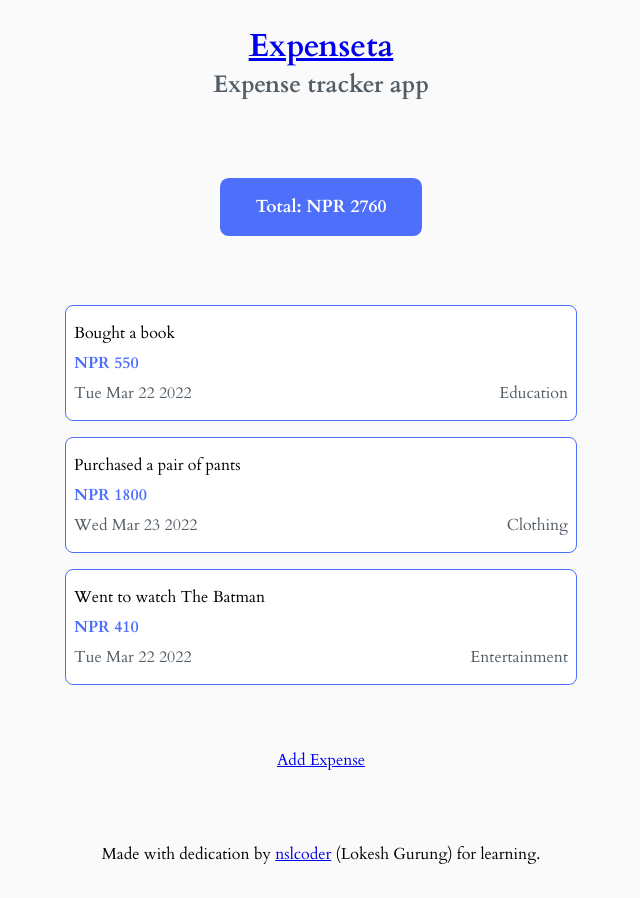
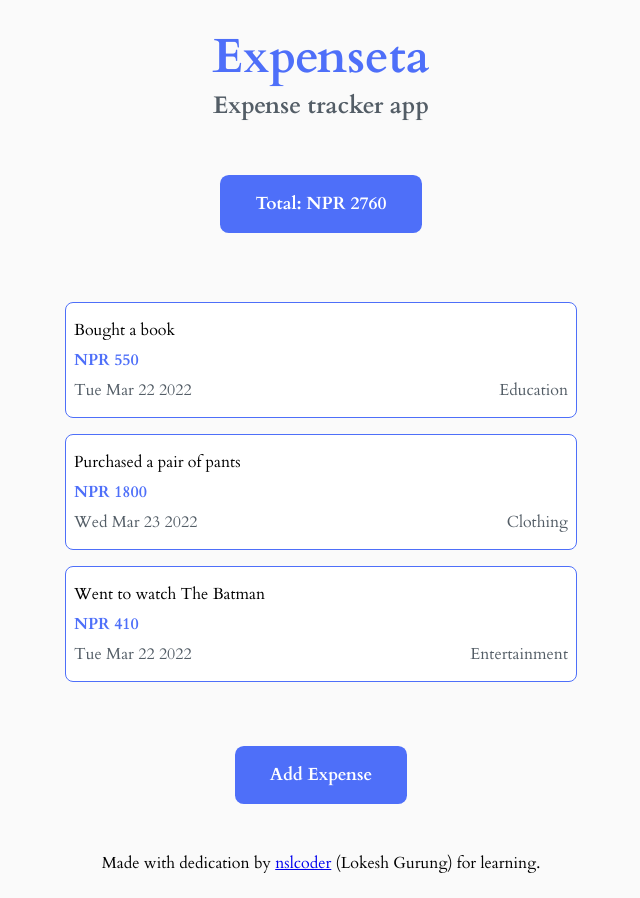
Before and after one commit to nslcoder/expenseta, a React (Create React App) app: page / in a window 1280 px wide. Shown: the whole page, without its empty margins (319-959 px from the left). Built offline with nearby package versions, Linux system fonts and the light colour scheme.

Commit message:
style: fix css issues for routes

```diff
--- a/src/App.css
+++ b/src/App.css
@@ -1,22 +1,25 @@
-.App > h1 {
+.app > a {
+  text-decoration: none;
   color: #4e6ff9;
-  font-size: 3em;
+  font-size: 1.5em;
 }
 
-.App > h2 {
+.app > h2 {
   color: #535d66;
 }
 
-.App > h1,
-h2,
-footer {
-  text-align: center;
-}
-
-.App {
+.app {
   margin: 1em;
   padding: 0.5em;
   width: 40vw;
+  display: flex;
+  flex-direction: column;
+  align-items: center;
+}
+
+.expenses {
+  width: inherit;
+  margin-bottom: 3em;
   display: flex;
   flex-direction: column;
   align-items: center;
@@ -65,8 +68,22 @@ footer {
   display: inline-block;
 }
 
+.add-expense {
+  padding: 1em 2em;
+  background-color: #4e6ff9;
+  border-radius: 0.5em;
+  font-size: 1.1em;
+  font-weight: 700;
+}
+
+.add-expense > a {
+  text-decoration: none;
+  color: #fff;
+}
+
 .expenses-form {
   width: inherit;
+  margin: 3em 0;
   display: flex;
   flex-direction: column;
   align-items: center;
@@ -132,12 +149,8 @@ input:focus {
   cursor: pointer;
 }
 
-footer {
-  margin-top: 3em;
-}
-
 @media screen and (min-width: 416px) and (max-width: 950px) {
-  .App {
+  .app {
     width: 65vw;
   }
 
@@ -147,7 +160,7 @@ footer {
 }
 
 @media screen and (max-width: 415px) {
-  .App {
+  .app {
     width: 90vw;
   }
 
--- a/src/App.js
+++ b/src/App.js
@@ -3,7 +3,7 @@ import { Outlet, Link } from 'react-router-dom';
 
 function App() {
   return (
-    <div className='App'>
+    <div className='app'>
       <Link to='/'>
         <h1>Expenseta</h1>
       </Link>
--- a/src/components/ExpensesList.js
+++ b/src/components/Expenses.js
@@ -4,7 +4,7 @@ import expensesData from '../data/expenses.json';
 import Expense from './Expense';
 import TotalExpenses from './TotalExpenses';
 
-function ExpensesList() {
+function Expenses() {
   const [expenses, setExpenses] = useState(null);
 
   useEffect(() => {
@@ -22,7 +22,7 @@ function ExpensesList() {
       {!expenses ? (
         <h1>'Loading....'</h1>
       ) : (
-        <div className='App'>
+        <div className='expenses'>
           <TotalExpenses expenses={expenses} />
 
           <div className='expenses-list'>
@@ -33,7 +33,7 @@ function ExpensesList() {
             ))}
           </div>
 
-          <div className='add-btn'>
+          <div className='add-expense'>
             <Link to='/add-expense'>Add Expense</Link>
           </div>
         </div>
@@ -42,4 +42,4 @@ function ExpensesList() {
   );
 }
 
-export default ExpensesList;
+export default Expenses;
--- a/src/index.js
+++ b/src/index.js
@@ -3,7 +3,7 @@ import ReactDOM from 'react-dom';
 import { BrowserRouter, Routes, Route } from 'react-router-dom';
 import './index.css';
 import App from './App';
-import ExpensesList from './components/ExpensesList';
+import Expenses from './components/Expenses';
 import AddExpense from './components/AddExpense';
 
 ReactDOM.render(
@@ -11,7 +11,7 @@ ReactDOM.render(
     <BrowserRouter>
       <Routes>
         <Route path='/' element={<App />}>
-          <Route path='/' element={<ExpensesList />} />
+          <Route path='/' element={<Expenses />} />
           <Route path='/add-expense' element={<AddExpense />} />
         </Route>
       </Routes>
```
